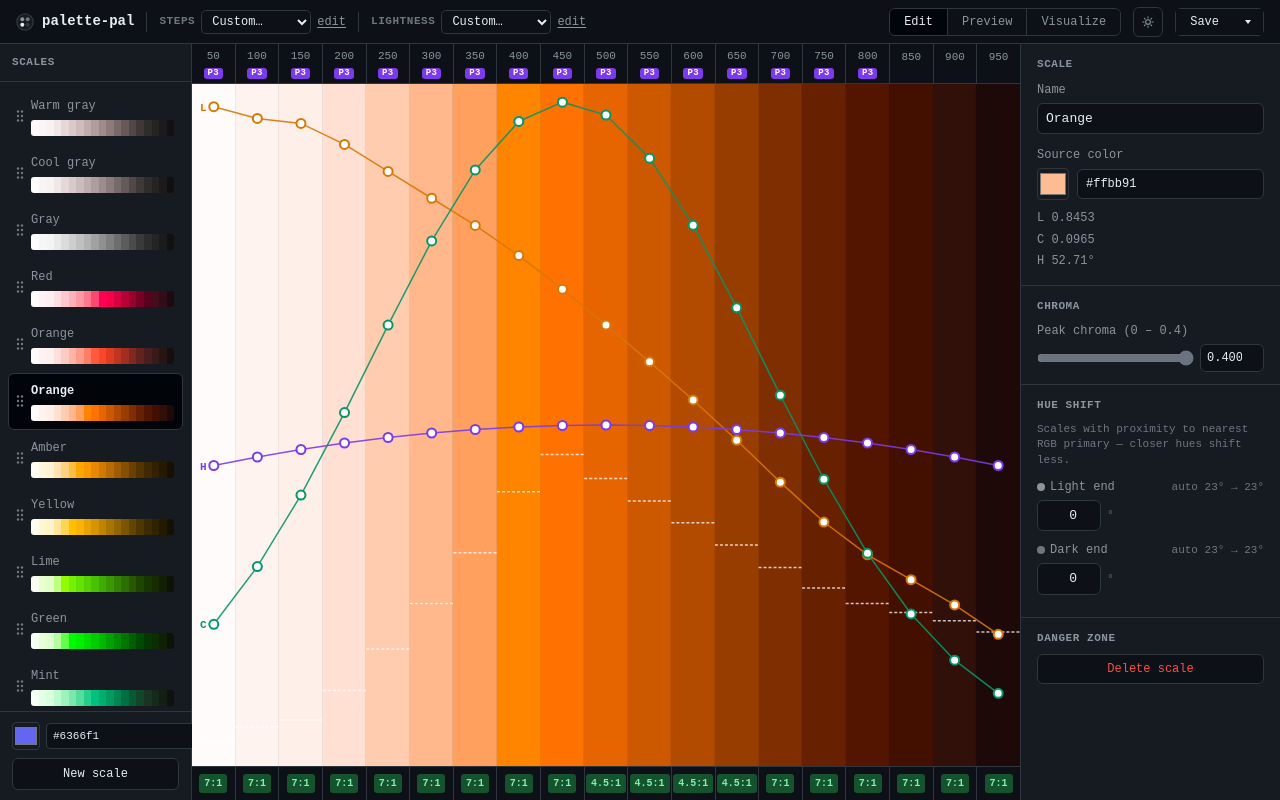
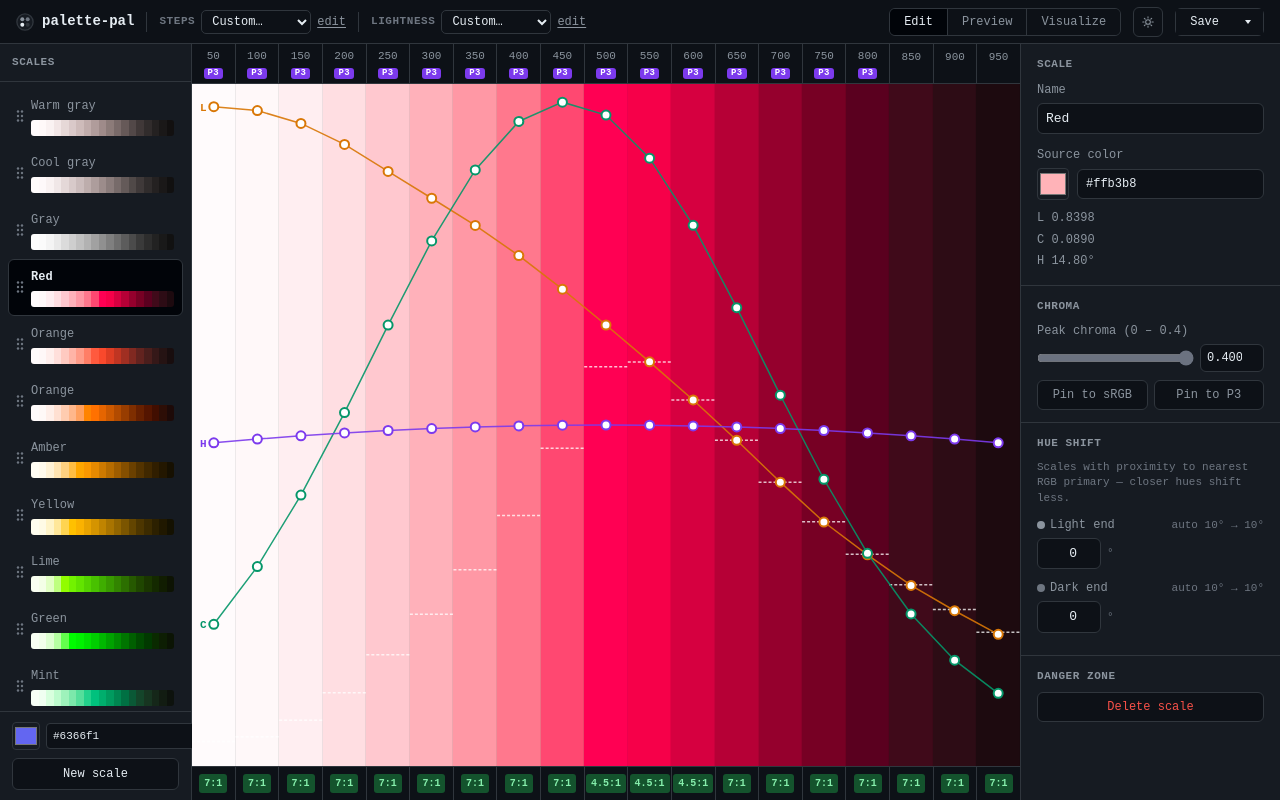
Before and after one commit to thorn14/palette-pal, a React (Vite) app: page / in a window 1280 px wide. Built offline with nearby package versions, Linux system fonts and the light colour scheme.

Commit message:
update p3

```diff
--- a/src/color-tokens.json
+++ b/src/color-tokens.json
@@ -1,6 +1,6 @@
 {
   "version": 1,
-  "activeScaleId": "32ec01b4-85ed-4e6c-98a7-9c7d0986e7ab",
+  "activeScaleId": "711c42f8-4f4d-408f-8632-f5f001b58645",
   "scales": [
     {
       "id": "db106616-6019-46bd-86d8-bd92031c2b60",
@@ -42,7 +42,7 @@
         "lightness": {
           "values": [
             0.9927,
-            0.9745,
+            0.9867,
             0.9668,
             0.9344,
             0.8925,
@@ -57,8 +57,8 @@
             0.4115,
             0.3498,
             0.2991,
-            0.2605,
-            0.2215,
+            0.2516,
+            0.2125,
             0.176
           ]
         },
@@ -156,7 +156,7 @@
         "lightness": {
           "values": [
             0.9927,
-            0.9745,
+            0.9867,
             0.9668,
             0.9344,
             0.8925,
@@ -171,8 +171,8 @@
             0.4115,
             0.3498,
             0.2991,
-            0.2605,
-            0.2215,
+            0.2516,
+            0.2125,
             0.176
           ]
         },
@@ -270,7 +270,7 @@
         "lightness": {
           "values": [
             0.9927,
-            0.9745,
+            0.9867,
             0.9668,
             0.9344,
             0.8925,
@@ -285,8 +285,8 @@
             0.4115,
             0.3498,
             0.2991,
-            0.2605,
-            0.2215,
+            0.2516,
+            0.2125,
             0.176
           ]
         },
@@ -384,7 +384,7 @@
         "lightness": {
           "values": [
             0.9927,
-            0.9745,
+            0.9867,
             0.9668,
             0.9344,
             0.8925,
@@ -399,8 +399,8 @@
             0.4115,
             0.3498,
             0.2991,
-            0.2605,
-            0.2215,
+            0.2516,
+            0.2125,
             0.176
           ]
         },
@@ -498,7 +498,7 @@
         "lightness": {
           "values": [
             0.9927,
-            0.9745,
+            0.9867,
             0.9668,
             0.9344,
             0.8925,
@@ -513,8 +513,8 @@
             0.4115,
             0.3498,
             0.2991,
-            0.2605,
-            0.2215,
+            0.2516,
+            0.2125,
             0.176
           ]
         },
@@ -612,7 +612,7 @@
         "lightness": {
           "values": [
             0.9927,
-            0.9745,
+            0.9867,
             0.9668,
             0.9344,
             0.8925,
@@ -627,8 +627,8 @@
             0.4115,
             0.3498,
             0.2991,
-            0.2605,
-            0.2215,
+            0.2516,
+            0.2125,
             0.176
           ]
         },
@@ -726,7 +726,7 @@
         "lightness": {
           "values": [
             0.9927,
-            0.9745,
+            0.9867,
             0.9668,
             0.9344,
             0.8925,
@@ -741,8 +741,8 @@
             0.4115,
             0.3498,
             0.2991,
-            0.2605,
-            0.2215,
+            0.2516,
+            0.2125,
             0.176
           ]
         },
@@ -840,7 +840,7 @@
         "lightness": {
           "values": [
             0.9927,
-            0.9745,
+            0.9867,
             0.9668,
             0.9344,
             0.8925,
@@ -855,8 +855,8 @@
             0.4115,
             0.3498,
             0.2991,
-            0.2605,
-            0.2215,
+            0.2516,
+            0.2125,
             0.176
           ]
         },
@@ -954,7 +954,7 @@
         "lightness": {
           "values": [
             0.9927,
-            0.9745,
+            0.9867,
             0.9668,
             0.9344,
             0.8925,
@@ -969,8 +969,8 @@
             0.4115,
             0.3498,
             0.2991,
-            0.2605,
-            0.2215,
+            0.2516,
+            0.2125,
             0.176
           ]
         },
@@ -1068,7 +1068,7 @@
         "lightness": {
           "values": [
             0.9927,
-            0.9745,
+            0.9867,
             0.9668,
             0.9344,
             0.8925,
@@ -1083,8 +1083,8 @@
             0.4115,
             0.3498,
             0.2991,
-            0.2605,
-            0.2215,
+            0.2516,
+            0.2125,
             0.176
           ]
         },
@@ -1182,7 +1182,7 @@
         "lightness": {
           "values": [
             0.9927,
-            0.9745,
+            0.9867,
             0.9668,
             0.9344,
             0.8925,
@@ -1197,8 +1197,8 @@
             0.4115,
             0.3498,
             0.2991,
-            0.2605,
-            0.2215,
+            0.2516,
+            0.2125,
             0.176
           ]
         },
@@ -1296,7 +1296,7 @@
         "lightness": {
           "values": [
             0.9927,
-            0.9745,
+            0.9867,
             0.9668,
             0.9344,
             0.8925,
@@ -1311,8 +1311,8 @@
             0.4115,
             0.3498,
             0.2991,
-            0.2605,
-            0.2215,
+            0.2516,
+            0.2125,
             0.176
           ]
         },
@@ -1410,7 +1410,7 @@
         "lightness": {
           "values": [
             0.9927,
-            0.9745,
+            0.9867,
             0.9668,
             0.9344,
             0.8925,
@@ -1425,8 +1425,8 @@
             0.4115,
             0.3498,
             0.2991,
-            0.2605,
-            0.2215,
+            0.2516,
+            0.2125,
             0.176
           ]
         },
@@ -1524,7 +1524,7 @@
         "lightness": {
           "values": [
             0.9927,
-            0.9745,
+            0.9867,
             0.9668,
             0.9344,
             0.8925,
@@ -1539,8 +1539,8 @@
             0.4115,
             0.3498,
             0.2991,
-            0.2605,
-            0.2215,
+            0.2516,
+            0.2125,
             0.176
           ]
         },
@@ -1638,7 +1638,7 @@
         "lightness": {
           "values": [
             0.9927,
-            0.9745,
+            0.9867,
             0.9668,
             0.9344,
             0.8925,
@@ -1653,8 +1653,8 @@
             0.4115,
             0.3498,
             0.2991,
-            0.2605,
-            0.2215,
+            0.2516,
+            0.2125,
             0.176
           ]
         },
@@ -1752,7 +1752,7 @@
         "lightness": {
           "values": [
             0.9927,
-            0.9745,
+            0.9867,
             0.9668,
             0.9344,
             0.8925,
@@ -1767,8 +1767,8 @@
             0.4115,
             0.3498,
             0.2991,
-            0.2605,
-            0.2215,
+            0.2516,
+            0.2125,
             0.176
           ]
         },
@@ -1866,7 +1866,7 @@
         "lightness": {
           "values": [
             0.9927,
-            0.9745,
+            0.9867,
             0.9668,
             0.9344,
             0.8925,
@@ -1881,8 +1881,8 @@
             0.4115,
             0.3498,
             0.2991,
-            0.2605,
-            0.2215,
+            0.2516,
+            0.2125,
             0.176
           ]
         },
@@ -1980,7 +1980,7 @@
         "lightness": {
           "values": [
             0.9927,
-            0.9745,
+            0.9867,
             0.9668,
             0.9344,
             0.8925,
@@ -1995,8 +1995,8 @@
             0.4115,
             0.3498,
             0.2991,
-            0.2605,
-            0.2215,
+            0.2516,
+            0.2125,
             0.176
           ]
         },
@@ -2094,7 +2094,7 @@
         "lightness": {
           "values": [
             0.9927,
-            0.9745,
+            0.9867,
             0.9668,
             0.9344,
             0.8925,
@@ -2109,8 +2109,8 @@
             0.4115,
             0.3498,
             0.2991,
-            0.2605,
-            0.2215,
+            0.2516,
+            0.2125,
             0.176
           ]
         },
--- a/src/components/layout/RightPanel.tsx
+++ b/src/components/layout/RightPanel.tsx
@@ -1,7 +1,8 @@
 import { useState, useEffect, useRef } from 'react';
 import type { ColorScale, GeneratedStep } from '../../types/palette';
 import { usePaletteStore } from '../../store/paletteStore';
-import { getContrast, sourceWithChromaToHex, autoHueShiftBase } from '../../lib/colorMath';
+import { getContrast, sourceWithChromaToHex, autoHueShiftBase, maxP3Chroma, maxSrgbChroma } from '../../lib/colorMath';
+import { useGeneratedRamp } from '../../hooks/useGeneratedRamp';
 
 interface Props {
   scale: ColorScale;
@@ -47,7 +48,9 @@ export function RightPanel({ scale, activeStep }: Props) {
   const updateScaleName = usePaletteStore((s) => s.updateScaleName);
   const updateHueShift = usePaletteStore((s) => s.updateHueShift);
   const updateChromaPeak = usePaletteStore((s) => s.updateChromaPeak);
+  const setChromaCurveValues = usePaletteStore((s) => s.setChromaCurveValues);
   const removeScale = usePaletteStore((s) => s.removeScale);
+  const ramp = useGeneratedRamp(scale);
 
   const [confirmDelete, setConfirmDelete] = useState(false);
 
@@ -163,6 +166,44 @@ export function RightPanel({ scale, activeStep }: Props) {
               padding: '4px 6px',
             }}
           />
+        </div>
+        <div style={{ display: 'flex', gap: 6, marginTop: 8 }}>
+          <button
+            onClick={() => {
+              const values = ramp.steps.map((step) => maxSrgbChroma(step.oklch.l, step.oklch.h));
+              setChromaCurveValues(scale.id, values);
+            }}
+            style={{
+              flex: 1,
+              padding: '5px 8px',
+              fontSize: 12,
+              background: 'var(--p-bg)',
+              border: '1px solid var(--p-border)',
+              borderRadius: 6,
+              color: 'var(--p-text-secondary)',
+              cursor: 'pointer',
+            }}
+          >
+            Pin to sRGB
+          </button>
+          <button
+            onClick={() => {
+              const values = ramp.steps.map((step) => maxP3Chroma(step.oklch.l, step.oklch.h));
+              setChromaCurveValues(scale.id, values);
+            }}
+            style={{
+              flex: 1,
+              padding: '5px 8px',
+              fontSize: 12,
+              background: 'var(--p-bg)',
+              border: '1px solid var(--p-border)',
+              borderRadius: 6,
+              color: 'var(--p-text-secondary)',
+              cursor: 'pointer',
+            }}
+          >
+            Pin to P3
+          </button>
         </div>
       </div>
 
--- a/src/components/layout/TopBar.tsx
+++ b/src/components/layout/TopBar.tsx
@@ -54,17 +54,6 @@ const linkBtnStyle: React.CSSProperties = {
   textUnderlineOffset: 2,
 };
 
-const compactBtnStyle: React.CSSProperties = {
-  padding: '3px 10px',
-  fontSize: 12,
-  fontWeight: 500,
-  background: 'var(--p-bg)',
-  border: '1px solid var(--p-border)',
-  borderRadius: 5,
-  color: 'var(--p-text)',
-  cursor: 'pointer',
-  whiteSpace: 'nowrap',
-};
 
 export function TopBar({ onExport, onSave, onEditSteps, onEditLightness, mode, onModeChange, theme, onThemeChange, saveStatus }: Props) {
   const updateStepNamingAll = usePaletteStore((s) => s.updateStepNamingAll);
--- a/src/store/paletteStore.ts
+++ b/src/store/paletteStore.ts
@@ -34,6 +34,7 @@ interface PaletteActions {
   updateHueShift: (id: string, end: 'lightEndAdjust' | 'darkEndAdjust', value: number) => void;
   applyLightnessPreset: (id: string, preset: LightnessPreset) => void;
   updateChromaPeak: (id: string, peak: number) => void;
+  setChromaCurveValues: (id: string, values: number[]) => void;
   setFocusedStep: (ref: { scaleId: string; stepName: string } | null) => void;
   bulkCreateScales: (scales: Array<{ sourceHex: string; name: string }>, namingPreset: StepNamingPreset, lightnessPreset: LightnessPreset) => void;
 }
@@ -457,6 +458,12 @@ export const usePaletteStore = create<PaletteState & PaletteActions>()(
       scale.curves.chroma.values = buildChromaCurve(clamped, scale.stepCount);
     }),
 
+    setChromaCurveValues: (id, values) => set((state) => {
+      const scale = state.scales.find((s) => s.id === id);
+      if (!scale) return;
+      scale.curves.chroma.values = values.slice(0, scale.stepCount);
+    }),
+
     setFocusedStep: (ref) => set((state) => {
       state.focusedStepRef = ref;
     }),
```
